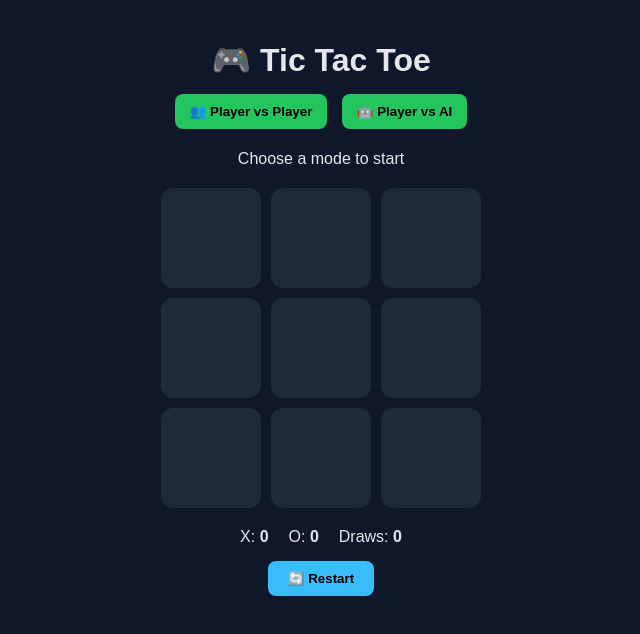
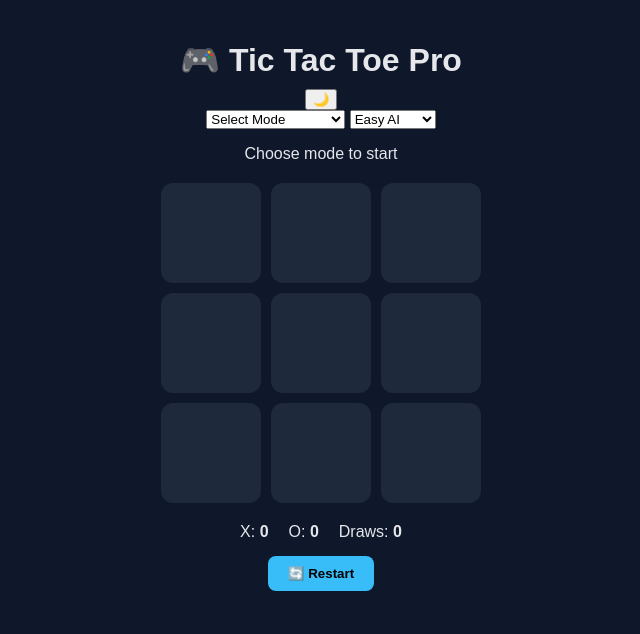
Before and after one commit to kritiray41/tic-tac-toe-web, a plain HTML site: page index.html in a window 1280 px wide. Shown: the whole page, without its empty margins (319-959 px from the left). Drawn offline with Linux system fonts and the light colour scheme.

Commit message:
Update index.html

```diff
--- a/index.html
+++ b/index.html
@@ -2,20 +2,32 @@
 <html lang="en">
 <head>
   <meta charset="UTF-8">
-  <title>Tic Tac Toe</title>
+  <title>Tic Tac Toe Pro</title>
   <meta name="viewport" content="width=device-width, initial-scale=1.0">
   <link rel="stylesheet" href="style.css">
 </head>
 <body>
 
-  <h1>🎮 Tic Tac Toe</h1>
+<header>
+  <h1>🎮 Tic Tac Toe Pro</h1>
+  <button id="themeToggle">🌙</button>
+</header>
 
-  <div class="mode">
-    <button onclick="setMode('pvp')">👥 Player vs Player</button>
-    <button onclick="setMode('ai')">🤖 Player vs AI</button>
-  </div>
+<section class="controls">
+  <select id="mode">
+    <option value="">Select Mode</option>
+    <option value="pvp">👥 Player vs Player</option>
+    <option value="ai">🤖 Player vs AI</option>
+  </select>
 
-  <p id="status">Choose a mode to start</p>
+  <select id="difficulty">
+    <option value="easy">Easy AI</option>
+    <option value="medium">Medium AI</option>
+    <option value="hard">Hard AI</option>
+  </select>
+</section>
+
+<p id="status">Choose mode to start</p>
 
 <div class="board">
   <div class="cell" data-i="0"></div>
@@ -35,7 +47,9 @@
   <span>Draws: <b id="drawScore">0</b></span>
 </div>
 
-  <button class="reset" onclick="resetGame()">🔄 Restart</button>
+<div class="achievements" id="achievements"></div>
+
+<button class="reset">🔄 Restart</button>
 
 <script src="script.js"></script>
 </body>
```
Lines whose indentation alone changed are shown as unchanged.
